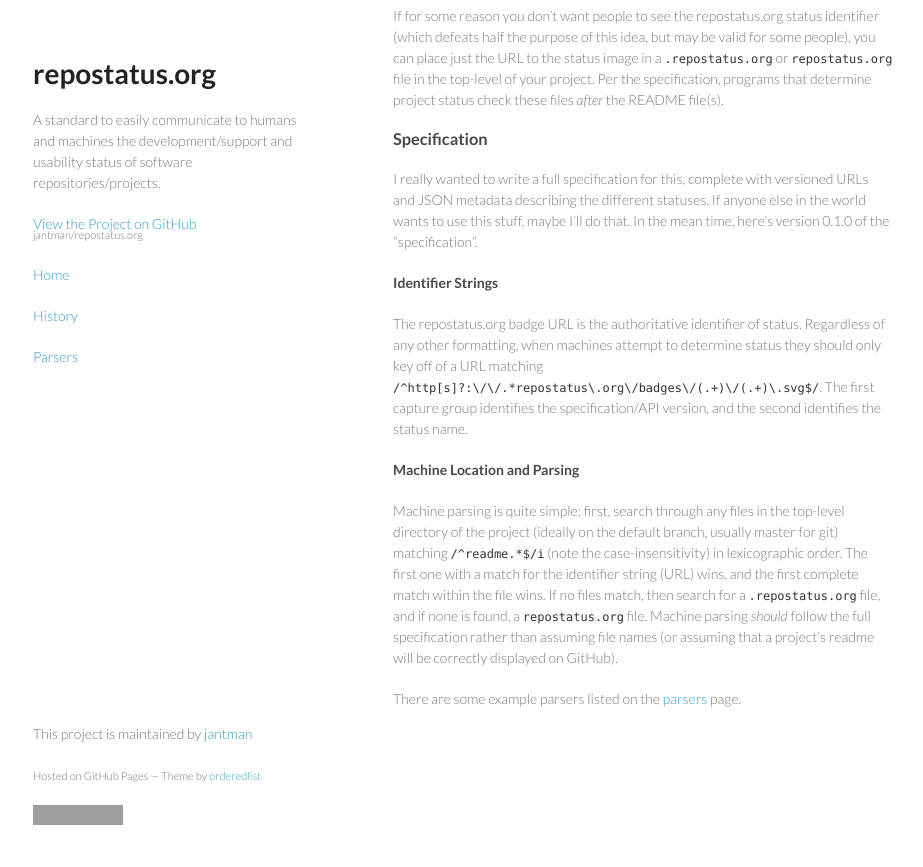
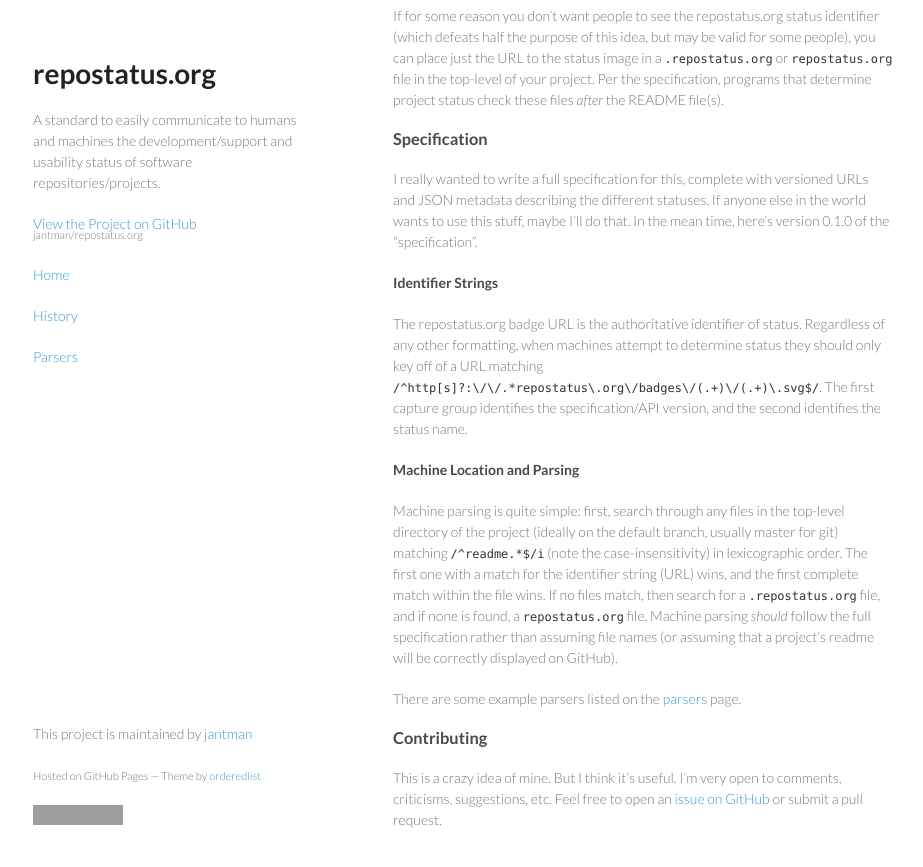
Before and after one commit to jantman/repostatus.org, a Jekyll site: the page built from index.md, in a window 1280 px wide and 900 px high, scrolled down 2161 px. Shown: the top 867 px of the window, without its empty margins (177-1100 px from the left). Built offline with Jekyll 4.4.1, drawn with Linux system fonts in a browser that asks for light colours; grey boxes are pictures that could not be loaded.

Commit message:
more talking

```diff
--- a/index.md
+++ b/index.md
@@ -61,3 +61,7 @@
 Machine parsing is quite simple: first, search through any files in the top-level directory of the project (ideally on the default branch, usually master for git) matching ``/^readme.*$/i`` (note the case-insensitivity) in lexicographic order. The first one with a match for the identifier string (URL) wins, and the first complete match within the file wins. If no files match, then search for a ``.repostatus.org`` file, and if none is found, a ``repostatus.org`` file. Machine parsing _should_ follow the full specification rather than assuming file names (or assuming that a project's readme will be correctly displayed on GitHub).
 
 There are some example parsers listed on the [parsers](/parsers/) page.
+
+### Contributing
+
+This is a crazy idea of mine. But I think it's useful. I'm very open to comments, criticisms, suggestions, etc. Feel free to open an [issue on GitHub](https://github.com/jantman/repostatus.org/issues) or submit a pull request.
```
Also changed, not shown: history.md (added, +21 -0 lines).
